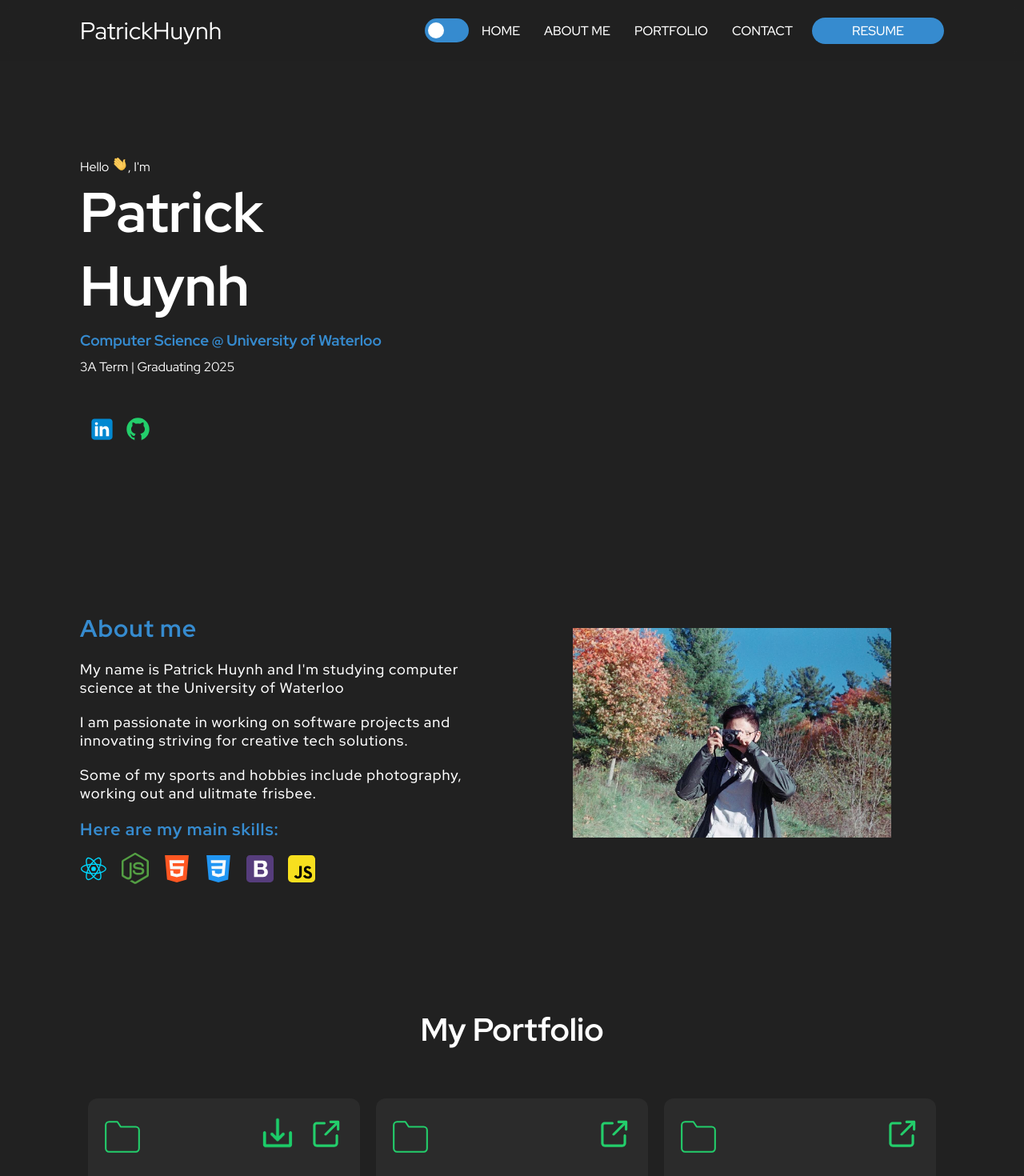
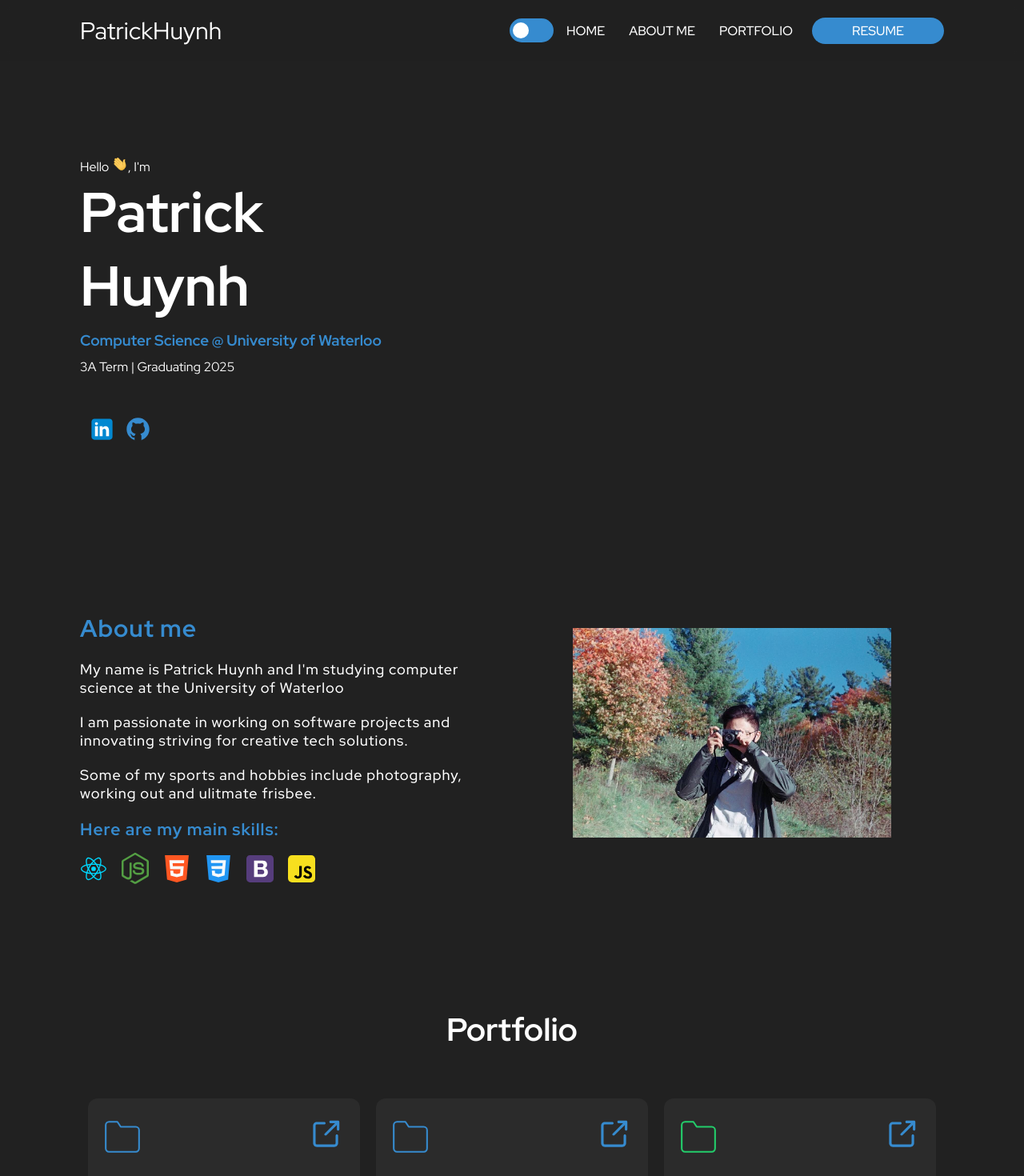
Before and after one commit to patrick-huynh/patrick-huynh.github.io, a React (Create React App) app: page / in a window 1280 px wide. Shown: the top 1470 px of the page at 80% size. Built offline with nearby package versions, Linux system fonts and the light colour scheme.

Commit message:
fixed color

```diff
--- a/src/components/Header/Header.tsx
+++ b/src/components/Header/Header.tsx
@@ -43,9 +43,6 @@ export function Header() {
           <NavHashLink smooth to="#portfolio" onClick={closeMenu}>
             Portfolio
           </NavHashLink>
-          <NavHashLink smooth to="#contact" onClick={closeMenu}>
-            Contact
-          </NavHashLink>
           <a href={resume} target="_blank" className="button">
             Resume
           </a>
--- a/src/components/Header/styles.ts
+++ b/src/components/Header/styles.ts
@@ -134,7 +134,7 @@ export const Container = styled.header`
   }
 
   input:checked + label {
-    background: var(--grey);
+    background: var(--black);
   }
 
   input:checked + label:after {
--- a/src/components/Portfolio/Portfolio.tsx
+++ b/src/components/Portfolio/Portfolio.tsx
@@ -6,21 +6,19 @@ import ScrollAnimation from "react-animate-on-scroll";
 
 
 export function Portfolio() {
+  const primaryColor = "#368bcf";
   return (
     <Container id="portfolio">
-      <h2>My Portfolio</h2>
+      <h2>Portfolio</h2>
       <div className="projects">
 
         <ScrollAnimation animateIn="flipInX">
           <div className="project">
             <header>
-              <svg width="50" xmlns="http://www.w3.org/2000/svg" role="img" viewBox="0 0 24 24" fill="none" stroke="#23ce6b " stroke-width="1" stroke-linecap="round" stroke-linejoin="round" ><title>Folder</title><path d="M22 19a2 2 0 0 1-2 2H4a2 2 0 0 1-2-2V5a2 2 0 0 1 2-2h5l2 3h9a2 2 0 0 1 2 2z"></path></svg>
+              <svg width="50" xmlns="http://www.w3.org/2000/svg" role="img" viewBox="0 0 24 24" fill="none" stroke={primaryColor} stroke-width="1" stroke-linecap="round" stroke-linejoin="round" ><title>Folder</title><path d="M22 19a2 2 0 0 1-2 2H4a2 2 0 0 1-2-2V5a2 2 0 0 1 2-2h5l2 3h9a2 2 0 0 1 2 2z"></path></svg>
               <div className="project-links">
-                <a href="https://ecommerce.vinayaksingh.in/wp-content/uploads/2022/08/Ecommerce.apk" target="_blank" rel="noreferrer">
-                  <img src={DownloadApp} alt="Download App" />
-                </a>
                 <a href="https://ecommerce.vinayaksingh.in/" target="_blank" rel="noreferrer">
-                  <img src={externalLink} alt="Visit site" />
+                  <img className="extenal-link" src={externalLink} alt="Visit site" />
                 </a>
               </div>
             </header>
@@ -44,7 +42,7 @@ export function Portfolio() {
         <ScrollAnimation animateIn="flipInX">
           <div className="project">
             <header>
-              <svg width="50" xmlns="http://www.w3.org/2000/svg" role="img" viewBox="0 0 24 24" fill="none" stroke="#23ce6b " stroke-width="1" stroke-linecap="round" stroke-linejoin="round" ><title>Folder</title><path d="M22 19a2 2 0 0 1-2 2H4a2 2 0 0 1-2-2V5a2 2 0 0 1 2-2h5l2 3h9a2 2 0 0 1 2 2z"></path></svg>
+              <svg width="50" xmlns="http://www.w3.org/2000/svg" role="img" viewBox="0 0 24 24" fill="none" stroke={primaryColor} stroke-width="1" stroke-linecap="round" stroke-linejoin="round" ><title>Folder</title><path d="M22 19a2 2 0 0 1-2 2H4a2 2 0 0 1-2-2V5a2 2 0 0 1 2-2h5l2 3h9a2 2 0 0 1 2 2z"></path></svg>
               <div className="project-links">
                 <a href="https://madewithluv.in/" target="_blank" rel="noreferrer">
                   <img src={externalLink} alt="Visit site" />
--- a/src/components/Portfolio/styles.ts
+++ b/src/components/Portfolio/styles.ts
@@ -3,6 +3,9 @@ import styled from "styled-components";
 
 export const Container = styled.section`
   margin-top: 15rem;
+
+  .external-link {
+  }
 
   h2{
     text-align: center;
@@ -35,7 +38,7 @@ export const Container = styled.section`
         display: flex;
         align-items: center;
         justify-content: space-between;
-        color: var(--blue);
+        color: var(--primary);
         margin-bottom: 3.6rem;
         .project-links{
           display: flex;
@@ -56,10 +59,10 @@ export const Container = styled.section`
         margin-bottom: 2rem;
         a{
           color: #FFFF;
-          border-bottom: 1px solid var(--green);
+          border-bottom: 1px solid var(--primary);
           transition: color 0.25s;
           &:hover{
-            color: var(--green);
+            color: var(--primary);
           }
         }
       }
--- a/src/styles/global.ts
+++ b/src/styles/global.ts
@@ -55,6 +55,12 @@ export const GlobalStyle = createGlobalStyle`
             color: var(--black);
           }
         }
+      }
+
+      // Change the portfolio card color
+      .project {
+        background-color: #dbdbdb;
+        color: var(--black);
       }
 
     }
```
Also changed, not shown: src/components/Portfolio/Card.tsx (added, +39 -0 lines), src/assets/external-link.svg, src/assets/github.svg.
